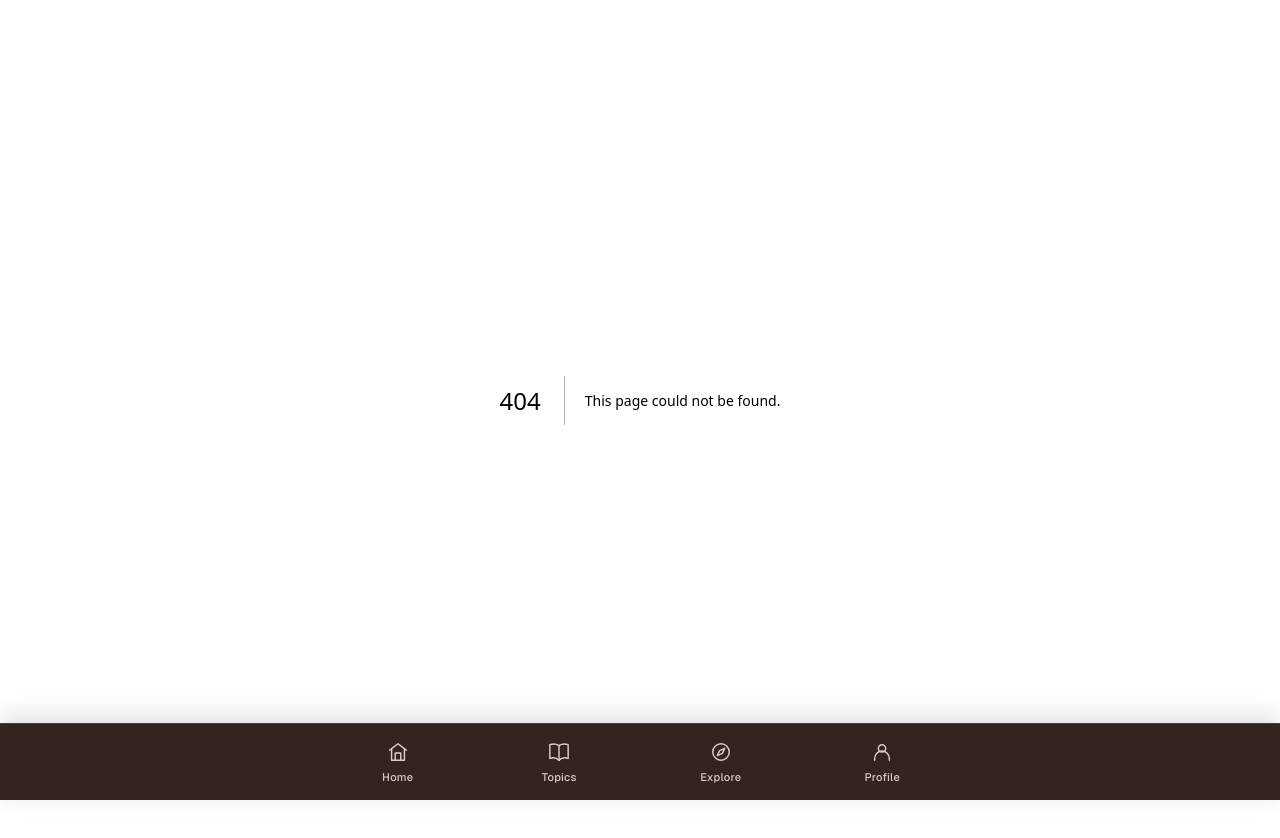
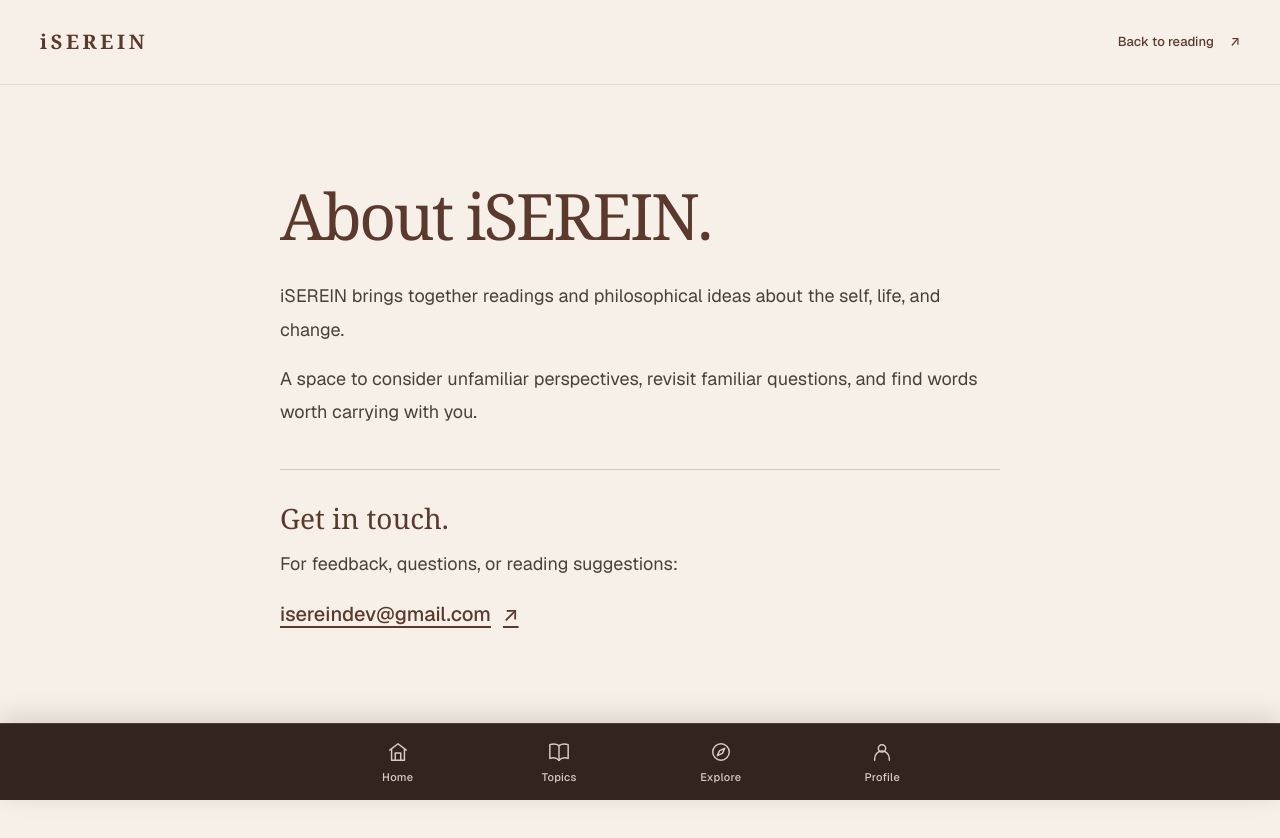
Before and after one commit to iSereindev/iSerein, a Next.js app: page /about in a window 1280 px wide. Before the commit this address had no page. Shown: the top 838 px of the page. Built offline with nearby package versions, Linux system fonts and the light colour scheme.

Commit message:
Add About and Contact page

```diff
--- /dev/null
+++ b/app/about/page.tsx
@@ -0,0 +1,47 @@
+import type { Metadata } from "next";
+import Link from "next/link";
+
+export const metadata: Metadata = {
+  title: "About & Contact — iSEREIN",
+  description:
+    "A space for thoughtful reading about the self, life, and change. Get in touch with iSEREIN for feedback, questions, or reading suggestions.",
+};
+
+export default function AboutPage() {
+  return (
+    <main className="iserein-about-page">
+      <header className="iserein-home-header">
+        <div className="iserein-home-container iserein-home-header-inner">
+          <Link href="/" className="iserein-brand" aria-label="iSEREIN home">
+            iSEREIN
+          </Link>
+          <Link href="/" className="iserein-home-text-link">
+            Back to reading <span aria-hidden="true">↗</span>
+          </Link>
+        </div>
+      </header>
+
+      <div className="iserein-about-container">
+        <section className="iserein-about-intro" aria-labelledby="about-heading">
+          <h1 id="about-heading">About iSEREIN.</h1>
+          <p>
+            iSEREIN brings together readings and philosophical ideas about the
+            self, life, and change.
+          </p>
+          <p>
+            A space to consider unfamiliar perspectives, revisit familiar
+            questions, and find words worth carrying with you.
+          </p>
+        </section>
+
+        <section className="iserein-about-contact" aria-labelledby="contact-heading">
+          <h2 id="contact-heading">Get in touch.</h2>
+          <p>For feedback, questions, or reading suggestions:</p>
+          <a href="mailto:isereindev@gmail.com" className="iserein-about-email">
+            isereindev@gmail.com <span aria-hidden="true">↗</span>
+          </a>
+        </section>
+      </div>
+    </main>
+  );
+}
--- a/app/globals.css
+++ b/app/globals.css
@@ -519,6 +519,77 @@ h3 {
   margin: 0;
 }
 
+.iserein-home-footer-links {
+  display: flex;
+  flex-wrap: wrap;
+  align-items: center;
+  gap: 24px;
+}
+
+/* About and contact use the same quiet paper and ink as the readings. */
+.iserein-about-page {
+  min-height: 100vh;
+}
+
+.iserein-about-container {
+  width: min(calc(100% - 48px), 720px);
+  margin-inline: auto;
+  padding-block: clamp(48px, 8vw, 96px);
+}
+
+.iserein-about-intro h1 {
+  margin: 0 0 28px;
+  color: var(--chocolate);
+  font-family: Georgia, "Times New Roman", serif;
+  font-size: clamp(2.5rem, 6vw, 4rem);
+  font-weight: 400;
+  line-height: 1.1;
+  letter-spacing: -0.04em;
+}
+
+.iserein-about-intro p,
+.iserein-about-contact p {
+  color: var(--body-ink);
+  font-size: clamp(1rem, 1.5vw, 1.125rem);
+  line-height: 1.85;
+}
+
+.iserein-about-intro p {
+  margin: 0 0 16px;
+}
+
+.iserein-about-contact {
+  margin-top: 40px;
+  padding-top: 32px;
+  border-top: 1px solid var(--rule);
+}
+
+.iserein-about-contact h2 {
+  margin: 0 0 12px;
+  color: var(--chocolate);
+  font-family: Georgia, "Times New Roman", serif;
+  font-size: 28px;
+  font-weight: 400;
+  line-height: 1.2;
+}
+
+.iserein-about-contact p {
+  margin: 0 0 12px;
+}
+
+.iserein-about-email {
+  display: inline-flex;
+  min-height: 44px;
+  max-width: 100%;
+  align-items: center;
+  gap: 12px;
+  color: var(--chocolate);
+  font-size: clamp(1rem, 2.5vw, 1.25rem);
+  font-weight: 500;
+  text-decoration: underline;
+  text-underline-offset: 5px;
+}
+
 /* Installation stays on its own page, with quiet links in Home and Profile. */
 .iserein-home-footer {
   flex-wrap: wrap;
--- a/app/page.tsx
+++ b/app/page.tsx
@@ -119,7 +119,12 @@ export default function Home() {
 
       <footer className="iserein-home-footer iserein-home-container">
         <p>Read slowly. Live deeply.</p>
-        <span className="iserein-footer-brand">iSEREIN</span>
+        <div className="iserein-home-footer-links">
+          <Link href="/about" className="iserein-home-text-link">
+            About &amp; Contact
+          </Link>
+          <span className="iserein-footer-brand">iSEREIN</span>
+        </div>
       </footer>
     </main>
   );
```
